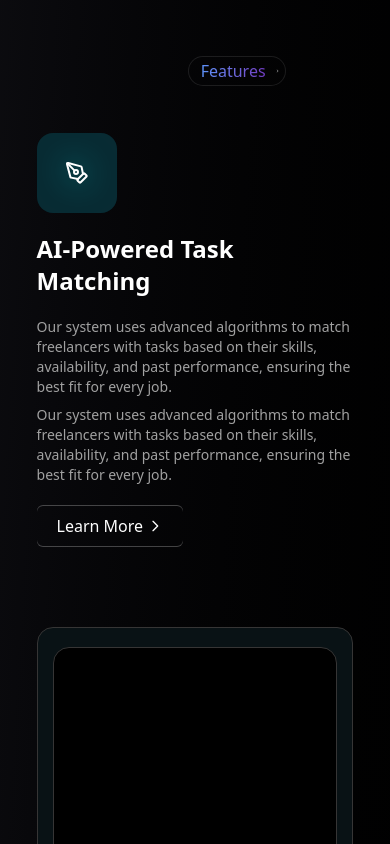
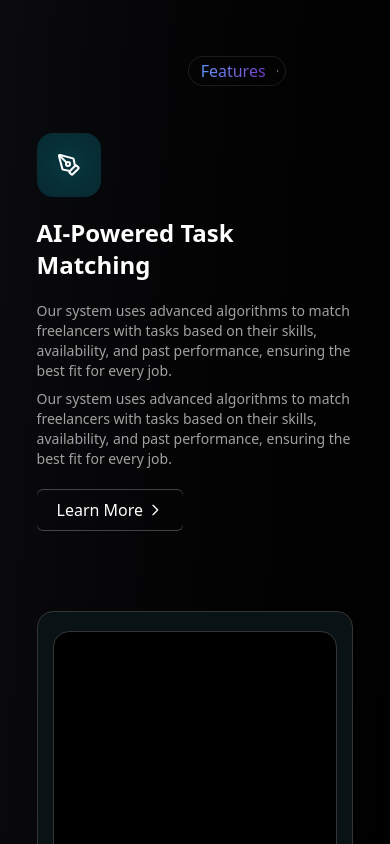
Before and after one commit to VedangKanade20/CrewCanvas-client, a React (Vite) app: page / in a window 390 px wide. Shown: the part 1380-2224 px from the top of the page. Built offline with nearby package versions, Linux system fonts and the light colour scheme; a web font is replaced by a local one.

Commit message:
refactor: update padding in FeatureTabData component for better responsiveness

```diff
--- a/src/components/landing/Features/FeatureTabData.tsx
+++ b/src/components/landing/Features/FeatureTabData.tsx
@@ -23,7 +23,7 @@ const FeatureTabData = (props: props) => {
             className="w-1/2 flex flex-col gap-5 text-white items-start max-md:w-full max-lg:w-[85%]"
         >
             <div
-                className={`px-7  py-7 ${css}  rounded-2xl text-[32px] flex justify-center items-center z-50`}
+                className={`px-7  py-7 ${css}  rounded-2xl max-md:px-5 max-md:py-5 flex justify-center items-center z-50`}
             >
                 {props.icon}
             </div>
```
